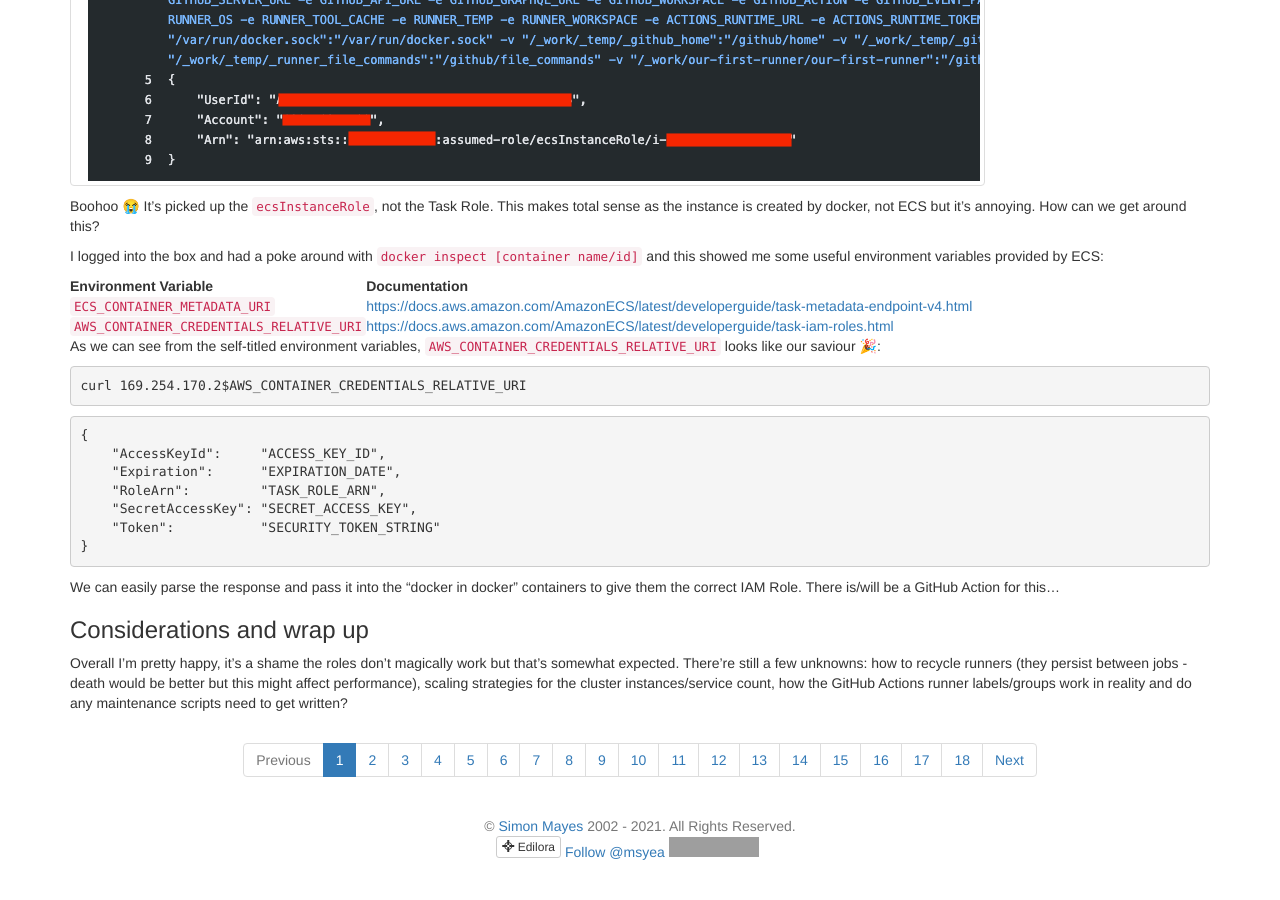
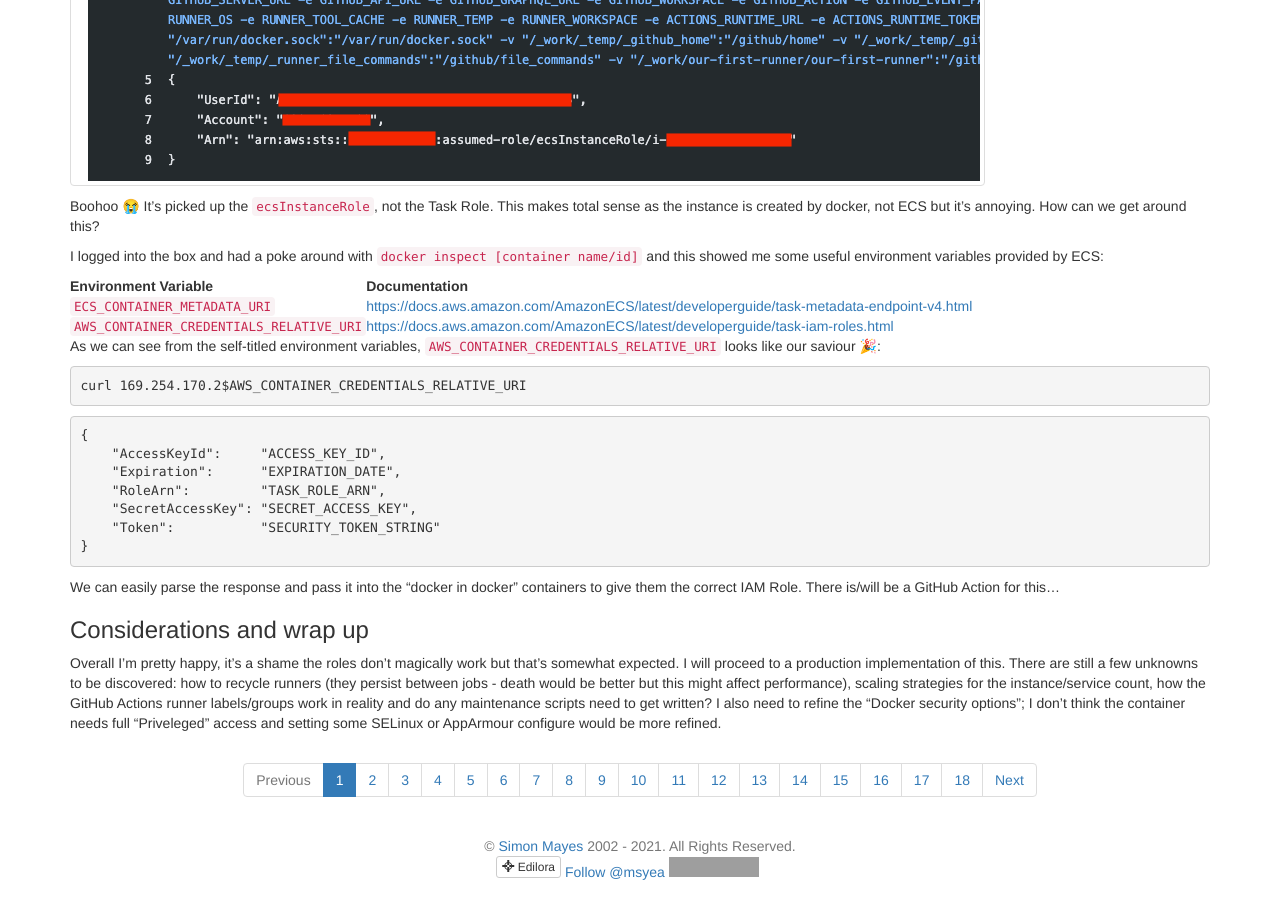
Before and after one commit to msyea/msyea.github.io, a Jekyll site: the page built from _posts/2021-01-07-self-hosted-github-actions-on-ecs.md, in a window 1280 px wide and 900 px high, scrolled down 3211 px. Built offline with Jekyll 4.4.1, drawn with Linux system fonts in a browser that asks for light colours; comment, search, counter and statistics services are not loaded; grey boxes are pictures that could not be loaded.

Commit message:
Tweak copy

```diff
--- a/_posts/2021-01-07-self-hosted-github-actions-on-ecs.md
+++ b/_posts/2021-01-07-self-hosted-github-actions-on-ecs.md
@@ -95,4 +95,4 @@ We can easily parse the response and pass it into the "docker in docker" contain
 
 ### Considerations and wrap up
 
-Overall I'm pretty happy, it's a shame the roles don't magically work but that's somewhat expected. There're still a few unknowns: how to recycle runners (they persist between jobs - death would be better but this might affect performance), scaling strategies for the cluster instances/service count, how the GitHub Actions runner labels/groups work in reality and do any maintenance scripts need to get written?
+Overall I'm pretty happy, it's a shame the roles don't magically work but that's somewhat expected. I will proceed to a production implementation of this. There are still a few unknowns to be discovered: how to recycle runners (they persist between jobs - death would be better but this might affect performance), scaling strategies for the instance/service count, how the GitHub Actions runner labels/groups work in reality and do any maintenance scripts need to get written? I also need to refine the "Docker security options"; I don't think the container needs full "Priveleged" access and setting some SELinux or AppArmour configure would be more refined.
```
